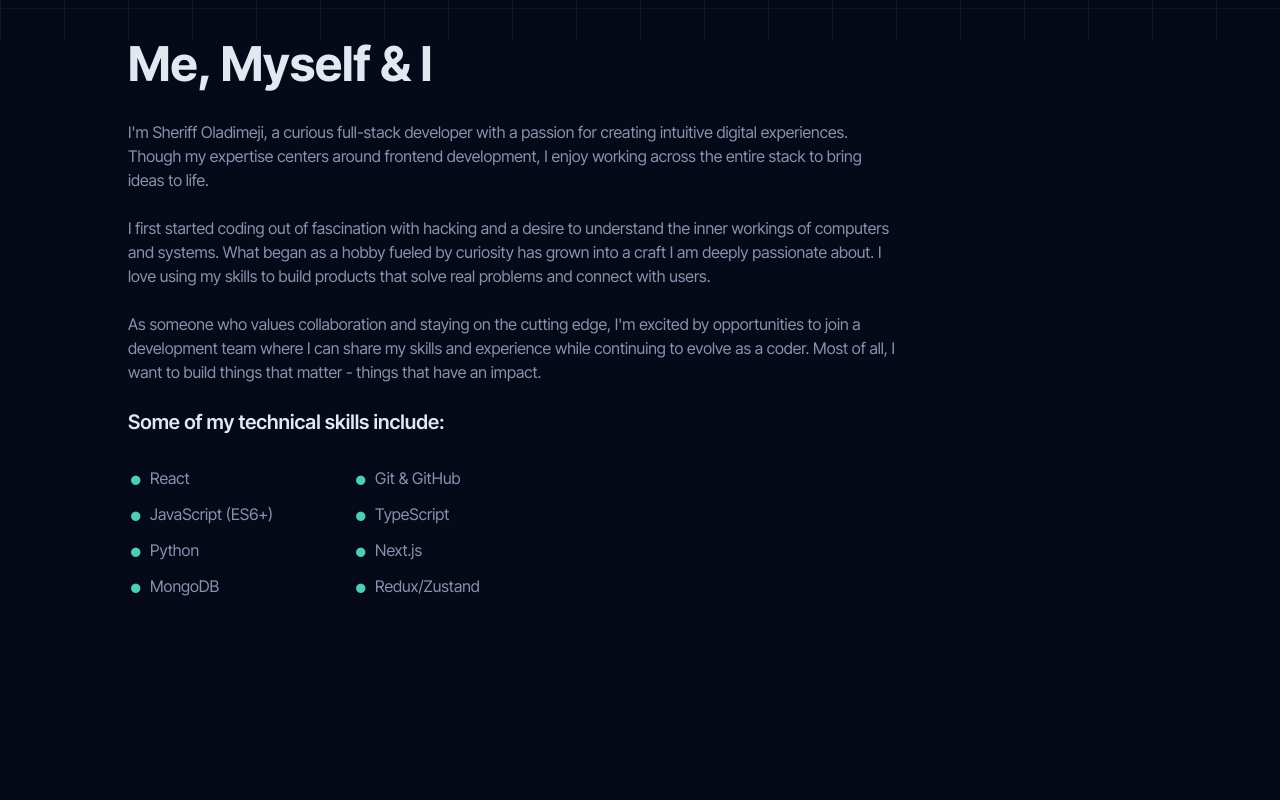
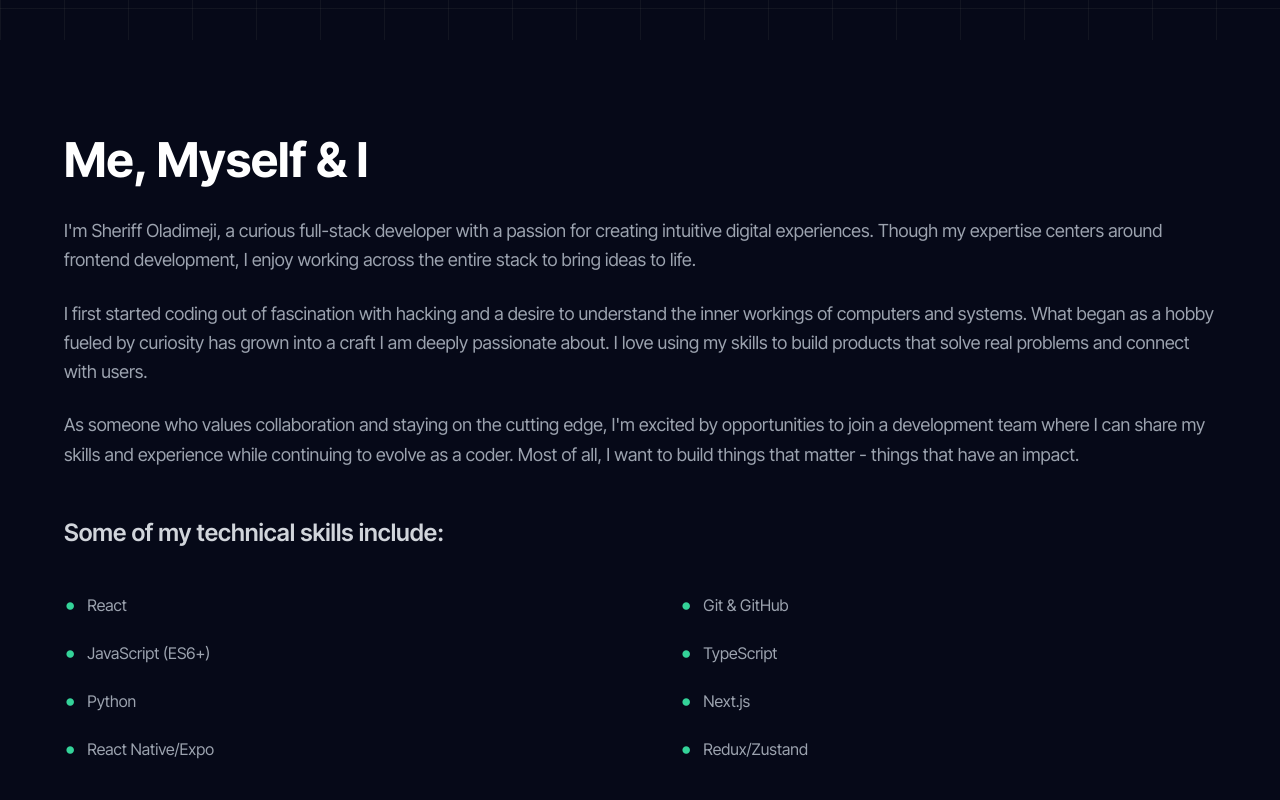
Before and after one commit to Sheriff-Oladimeji/portfolio, a React (Vite) app: page / in a window 1280 px wide. Shown: the part 840-1640 px from the top of the page. Built offline with nearby package versions, Linux system fonts and the light colour scheme.

Commit message:
feat: update about page

```diff
--- a/src/components/About.jsx
+++ b/src/components/About.jsx
@@ -1,73 +1,101 @@
 /* eslint-disable react/no-unescaped-entities */
+
+import { motion } from "framer-motion";
+
 const About = () => {
+  const fadeInUp = {
+    initial: { y: 30, opacity: 0 },
+    animate: { y: 0, opacity: 1 },
+  };
+
+  const skills = [
+    ["React", "JavaScript (ES6+)", "Python", "React Native/Expo"],
+    ["Git & GitHub", "TypeScript", "Next.js", "Redux/Zustand"],
+  ];
+
   return (
-    <main className="container text-gray" name="about">
-      <div className="flex justify-between flex-col gap-16  md:flex-row items-center w-full">
-        <div className="md:w-[100%] flex flex-col gap-6">
-          <h1 className="text-3xl sm:text-4xl md:text-5xl font-bold mb-2 text-bold ">
-            Me, Myself &amp; I
-          </h1>
-          <p className="max-w-3xl">
-            {" "}
-            I'm Sheriff Oladimeji, a curious full-stack developer with a passion
-            for creating intuitive digital experiences. Though my expertise
-            centers around frontend development, I enjoy
-            working across the entire stack to bring ideas to life.
-          </p>{" "}
-          <p className="max-w-3xl">
-            {" "}
-            I first started coding out of fascination with hacking and a desire
-            to understand the inner workings of computers and systems. What
-            began as a hobby fueled by curiosity has grown into a craft I am
-            deeply passionate about. I love using my skills to build products
-            that solve real problems and connect with users.{" "}
-          </p>{" "}
+    <motion.main
+      className="relative px-6 py-24 min-h-screen flex items-center max-w-[1200px] mx-auto"
+      initial="initial"
+      whileInView="animate"
+      viewport={{ once: true }}
+      variants={{
+        animate: {
+          transition: {
+            staggerChildren: 0.2,
+          },
+        },
+      }}
+    >
+      <div className="flex justify-between flex-col gap-16 w-full">
+        <div className="flex flex-col gap-8">
+          <motion.h1
+            variants={fadeInUp}
+            className="text-3xl sm:text-4xl md:text-5xl font-bold text-[#FFFFFF]"
+          >
+            Me, Myself & I
+          </motion.h1>
 
-          <p className="max-w-3xl">
-            {" "}
-            As someone who values collaboration and staying on the cutting edge,
-            I'm excited by opportunities to join a development team where I can
-            share my skills and experience while continuing to evolve as a
-            coder. Most of all, I want to build things that matter - things that
-            have an impact.{" "}
-          </p>
-          <h3 className="font-semibold text-light text-xl">
+          <motion.div variants={fadeInUp} className="flex flex-col gap-6">
+            <p className="text-[#9CA3AF] text-lg leading-relaxed">
+              I'm Sheriff Oladimeji, a curious full-stack developer with a
+              passion for creating intuitive digital experiences. Though my
+              expertise centers around frontend development, I enjoy working
+              across the entire stack to bring ideas to life.
+            </p>
+
+            <p className="text-[#9CA3AF] text-lg leading-relaxed">
+              I first started coding out of fascination with hacking and a
+              desire to understand the inner workings of computers and systems.
+              What began as a hobby fueled by curiosity has grown into a craft I
+              am deeply passionate about. I love using my skills to build
+              products that solve real problems and connect with users.
+            </p>
+
+            <p className="text-[#9CA3AF] text-lg leading-relaxed">
+              As someone who values collaboration and staying on the cutting
+              edge, I'm excited by opportunities to join a development team
+              where I can share my skills and experience while continuing to
+              evolve as a coder. Most of all, I want to build things that matter
+              - things that have an impact.
+            </p>
+          </motion.div>
+
+          <motion.h3
+            variants={fadeInUp}
+            className="text-[#D1D5DB] text-2xl font-semibold mt-4"
+          >
             Some of my technical skills include:
-          </h3>
-          <div className="flex gap-8 sm:gap-12 md:gap-16 lg:gap-20">
-            <span>
-              <p className="flex items-center gap-2">
-                <span className="text-green text-3xl">•</span> React
-              </p>
-              <p className="flex items-center gap-2">
-                <span className="text-green text-3xl">•</span> JavaScript (ES6+)
-              </p>
+          </motion.h3>
 
-              <p className="flex items-center gap-2">
-                <span className="text-green text-3xl">•</span> Python
-              </p>
-              <p className="flex items-center gap-2">
-                <span className="text-green text-3xl">•</span> MongoDB
-              </p>
-            </span>
-            <span>
-              <p className="flex items-center gap-2">
-                <span className="text-green text-3xl">•</span> Git &amp; GitHub
-              </p>
-              <p className="flex items-center gap-2">
-                <span className="text-green text-3xl">•</span> TypeScript
-              </p>
-              <p className="flex items-center gap-2">
-                <span className="text-green text-3xl">•</span> Next.js
-              </p>
-              <p className="flex items-center gap-2">
-                <span className="text-green text-3xl">•</span> Redux/Zustand
-              </p>
-            </span>
-          </div>
+          <motion.div
+            variants={fadeInUp}
+            className="grid grid-cols-2 gap-8 sm:gap-12 md:gap-16 lg:gap-20 mt-2"
+          >
+            {skills.map((column, columnIndex) => (
+              <div key={columnIndex} className="flex flex-col gap-4">
+                {column.map((skill, index) => (
+                  <motion.div
+                    key={skill}
+                    initial={{ x: -20, opacity: 0 }}
+                    whileInView={{ x: 0, opacity: 1 }}
+                    transition={{ delay: index * 0.1 }}
+                    className="flex items-center gap-3 group"
+                  >
+                    <span className="text-[#34D399] text-2xl">•</span>
+                    <span className="text-[#9CA3AF] group-hover:text-[#34D399] transition-colors duration-300">
+                      {skill}
+                    </span>
+                  </motion.div>
+                ))}
+              </div>
+            ))}
+          </motion.div>
         </div>
       </div>
-    </main>
+
+      <div className="absolute bottom-0 left-0 w-full h-1/2  pointer-events-none" />
+    </motion.main>
   );
 };
 
```
